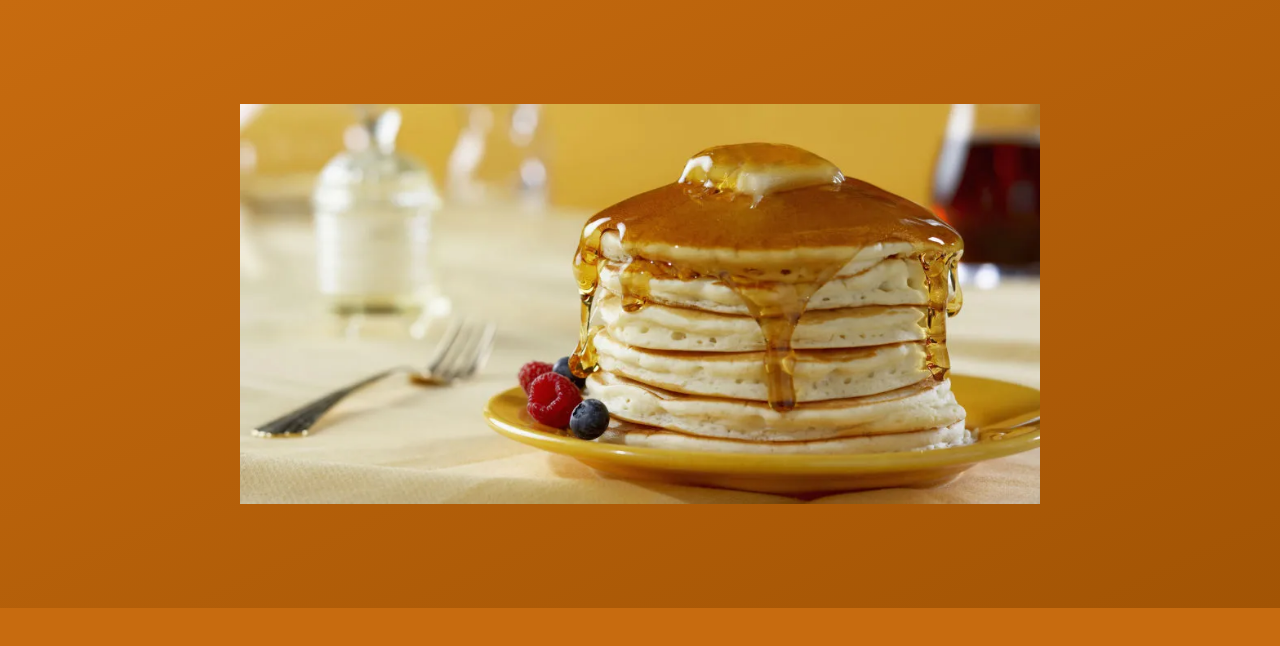
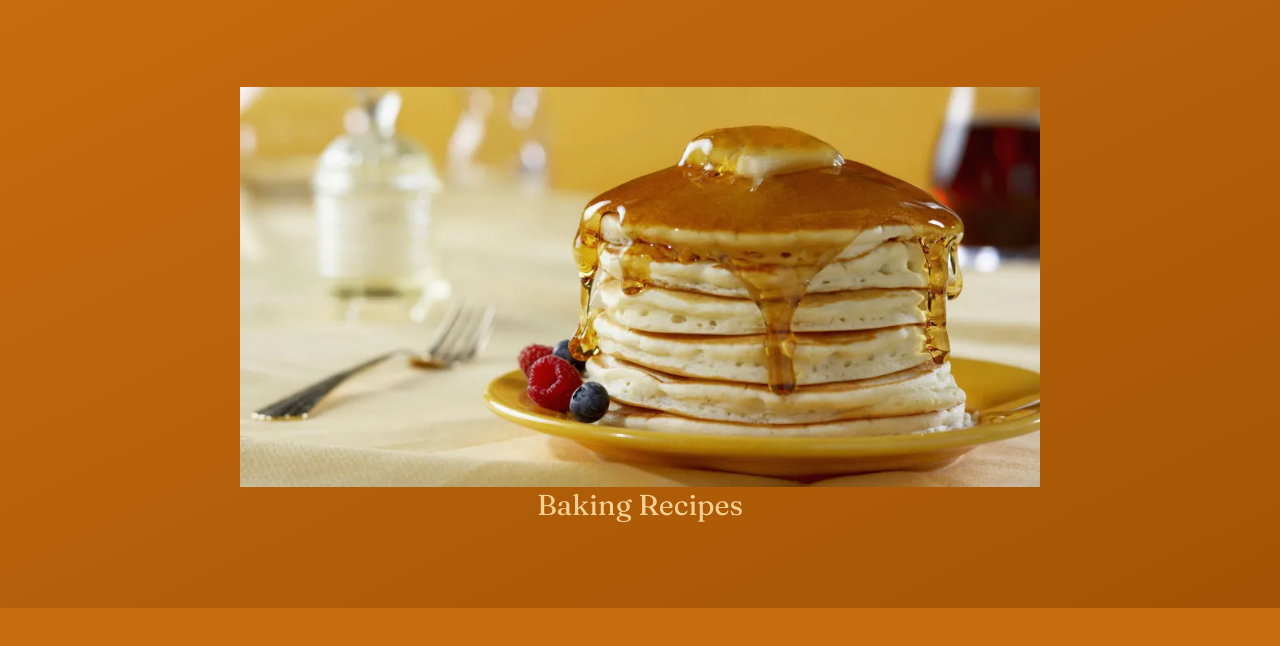
Before and after one commit to leekc307/baking_recipes, a plain HTML site: page index.html in a window 1280 px wide. Drawn offline with Linux system fonts and the light colour scheme.

Commit message:
Update index.html

```diff
--- a/index.html
+++ b/index.html
@@ -24,6 +24,9 @@
 <body>
     <div id="header">
         <img src="images/Food_BG.webp" alt="Boba Drops Logo" width="90%" height="auto">
+        <div id="subtitle" style="font-size: 1.2em;">
+            <span>Baking Recipes</span>
+        </div>
     </div>
 <!--
     <div class="header">
```
